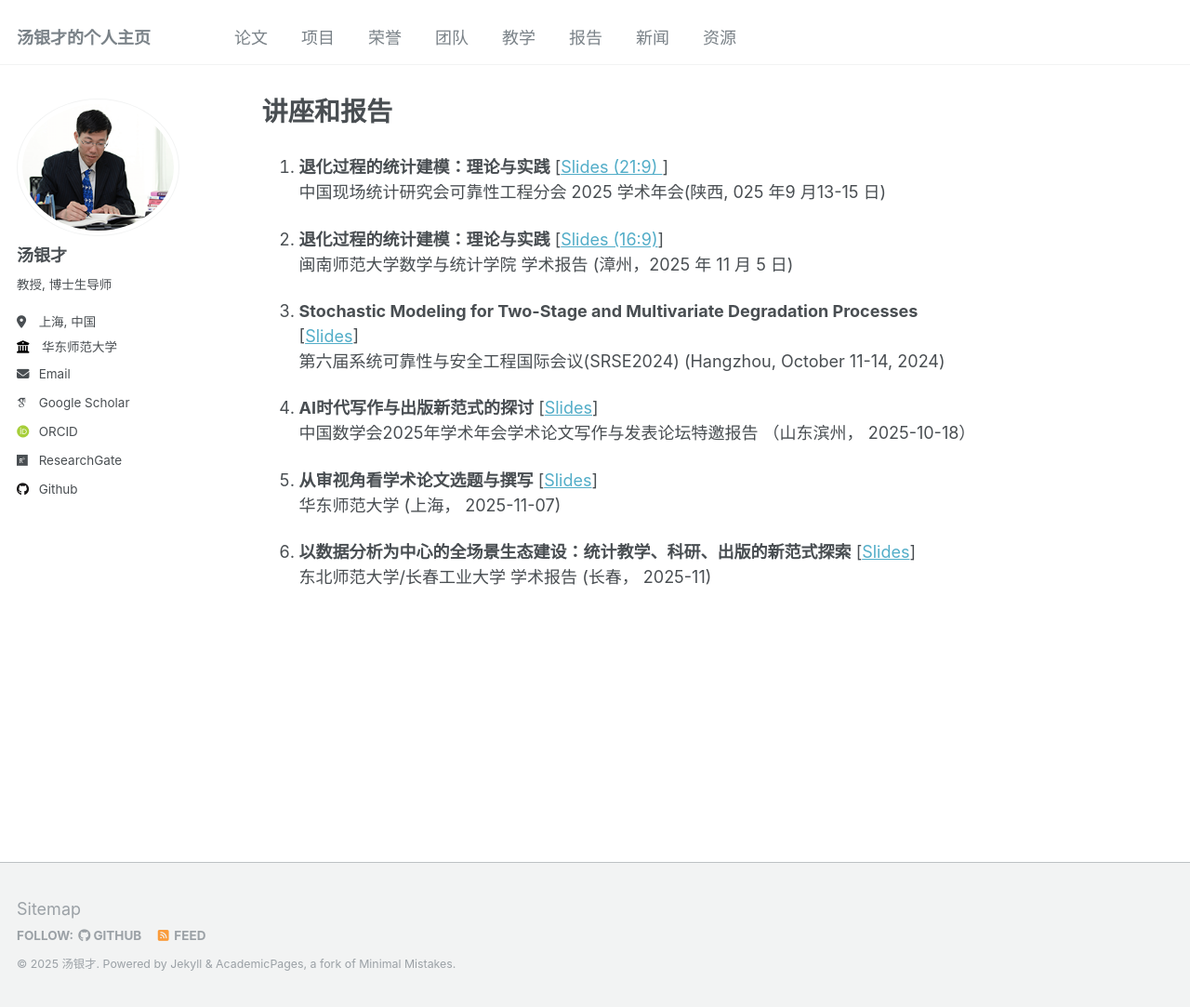
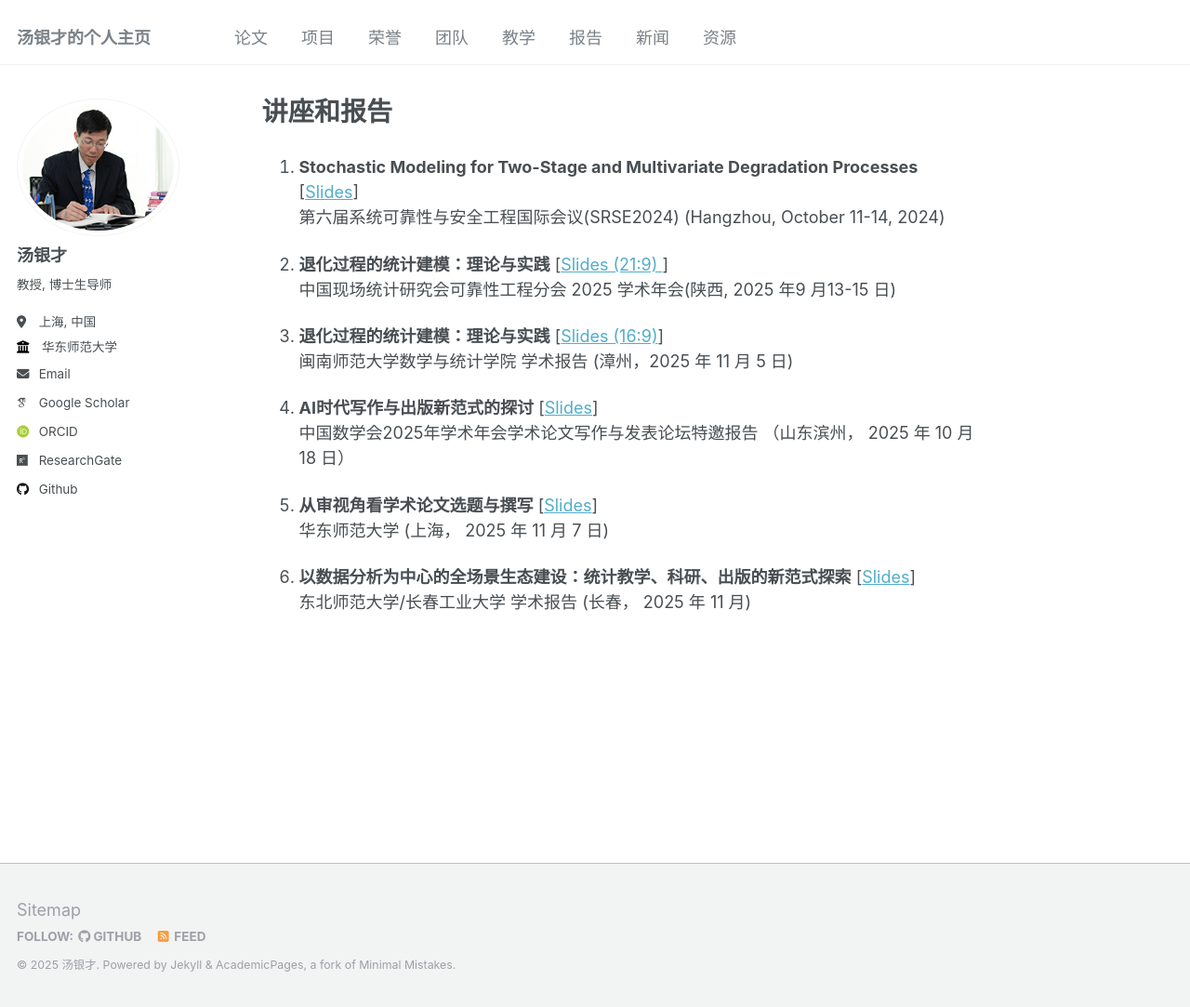
Before and after one commit to tangyc8866/tangyc8866.github.io, a Jekyll site: the page built from _pages/talks.md, in a window 1280 px wide and 1083 px high. Shown: the whole window at 93% size. Built offline with Jekyll 4.4.1, drawn with Linux system fonts in a browser that asks for light colours; some web fonts are replaced.

Commit message:
Update talks.md

```diff
--- a/_pages/talks.md
+++ b/_pages/talks.md
@@ -3,21 +3,20 @@ permalink: /talks/
 title: "讲座和报告"
 author_profile: true
 ---
+1. **Stochastic Modeling for Two-Stage and Multivariate Degradation Processes** [<a href="/files/slides/Tang-SRSE2024.pdf">Slides</a>]
+   第六届系统可靠性与安全工程国际会议(SRSE2024) (Hangzhou, October 11-14, 2024)
 
 1. **退化过程的统计建模：理论与实践** [<a href="/files/slides/退化过程的统计建模-2025-11-06-169.pdf">Slides (21:9) </a>]
-   中国现场统计研究会可靠性工程分会 2025 学术年会(陕西, 025 年9 月13-15 日)
+   中国现场统计研究会可靠性工程分会 2025 学术年会(陕西, 2025 年9 月13-15 日)
 
 1. **退化过程的统计建模：理论与实践** [<a href="/files/slides/退化过程的统计建模-2025-09-14_apr219-withclock.pdf">Slides (16:9)</a>]
    闽南师范大学数学与统计学院 学术报告 (漳州，2025 年 11 月 5 日)
 
-1. **Stochastic Modeling for Two-Stage and Multivariate Degradation Processes** [<a href="/files/slides/Tang-SRSE2024.pdf">Slides</a>]
-   第六届系统可靠性与安全工程国际会议(SRSE2024) (Hangzhou, October 11-14, 2024)
-
 1. **AI时代写作与出版新范式的探讨** [<a href="https://tangyc8866.github.io/Quarto-slides-1/">Slides</a>]
-   中国数学会2025年学术年会学术论文写作与发表论坛特邀报告 （山东滨州， 2025-10-18）
+   中国数学会2025年学术年会学术论文写作与发表论坛特邀报告 （山东滨州， 2025 年 10 月 18 日）
 
 1. **从审视角看学术论文选题与撰写** [<a href="https://tangyc8866.github.io/Writing-tutorial/">Slides</a>]
-   华东师范大学 (上海， 2025-11-07)
+   华东师范大学 (上海， 2025 年 11 月 7 日)
 
 1. **以数据分析为中心的全场景生态建设：统计教学、科研、出版的新范式探索** [<a href="https://tangyc8866.github.io/Quarto-slides-2/">Slides</a>]
-   东北师范大学/长春工业大学 学术报告 (长春， 2025-11)
+   东北师范大学/长春工业大学 学术报告 (长春， 2025 年 11 月)
```
